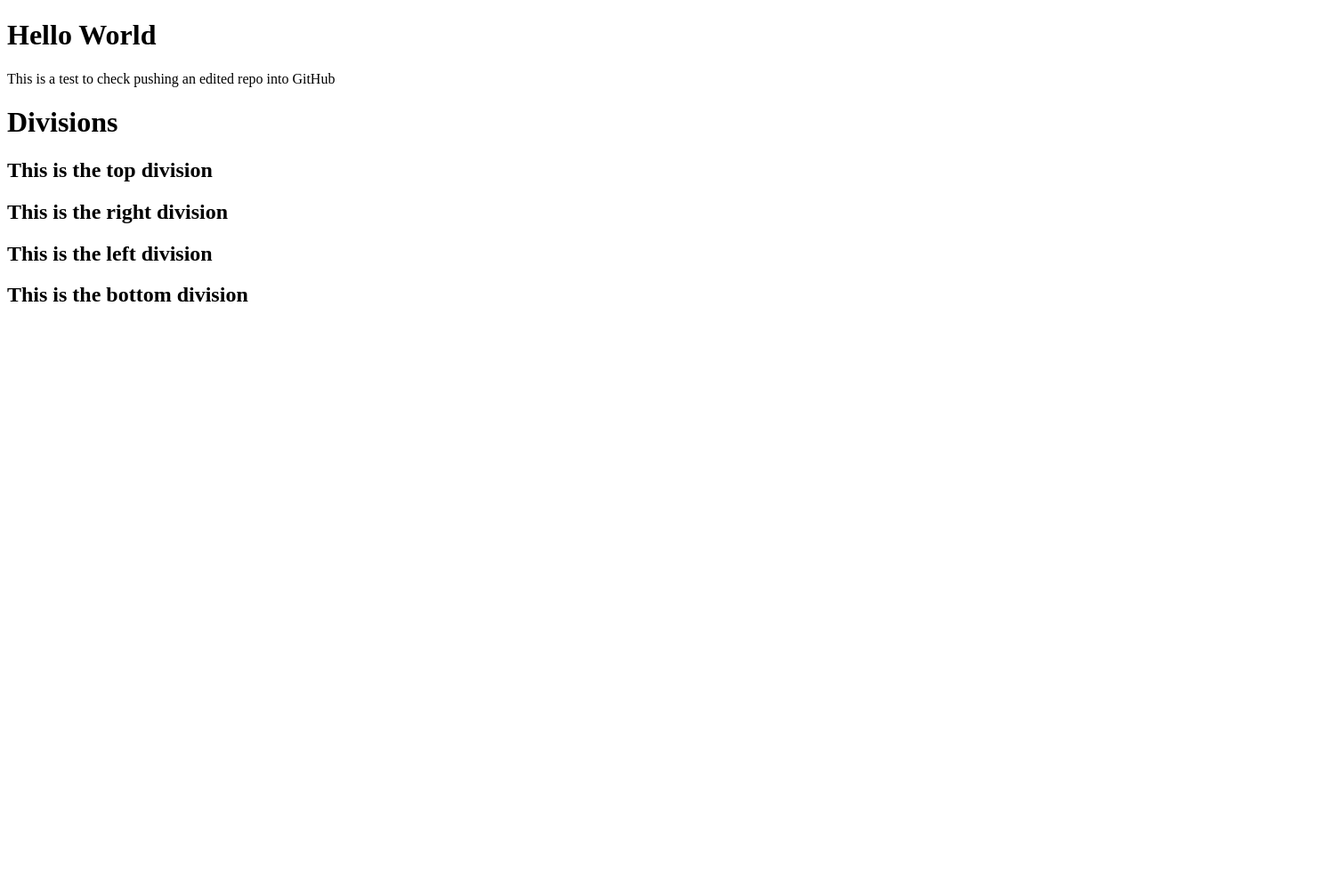
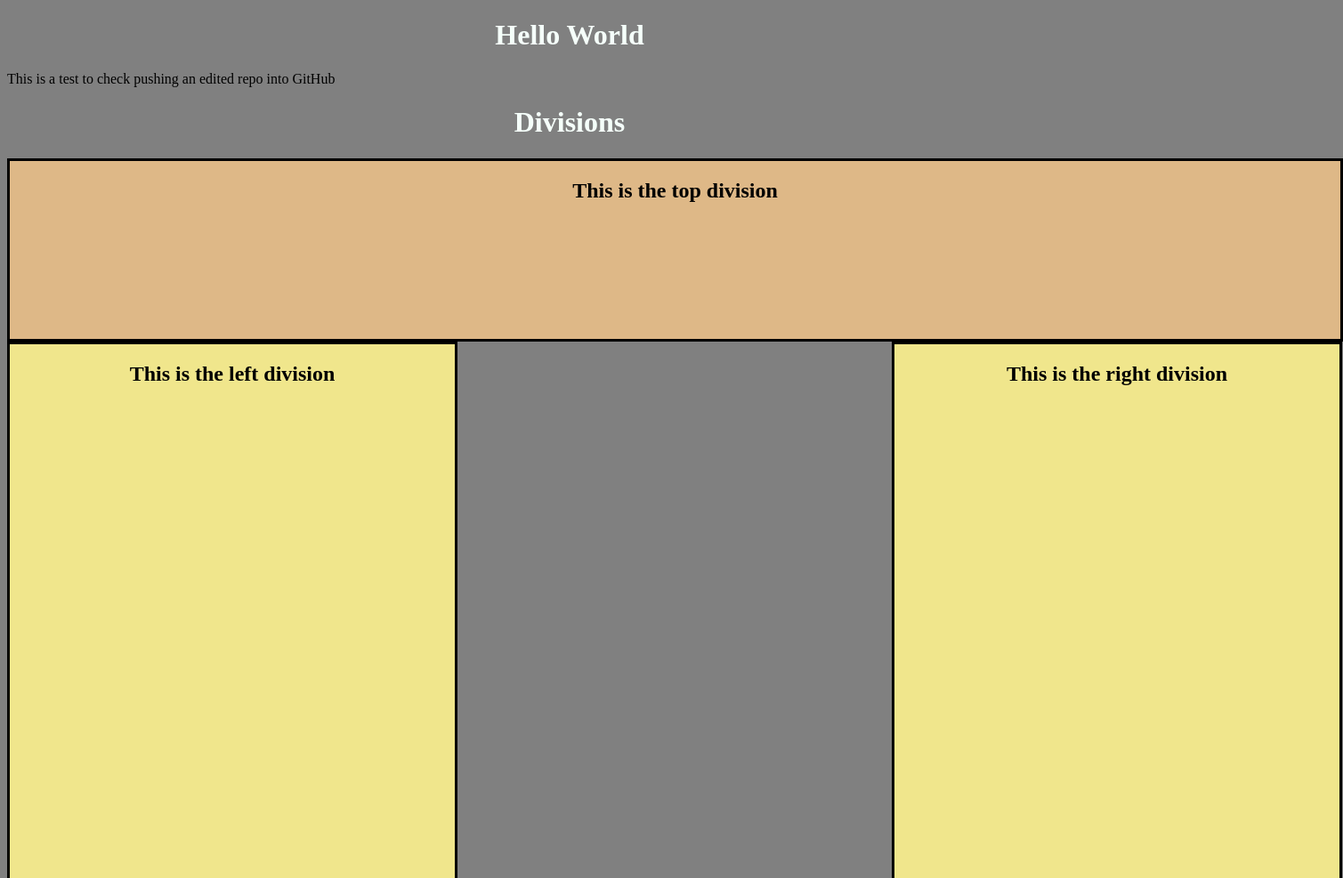
Before and after one commit to akhilaguna/test-repo, a plain HTML site: page index.html in a window 1280 px wide. Shown: the top 987 px of the page at 89% size, 1509 px wide, since content can reach past the window. Before the commit the page ends 800 px from the top, so only its background shows below. Drawn offline with Linux system fonts and the light colour scheme.

Commit message:
added a css file

```diff
--- /dev/null
+++ b/index.css
@@ -0,0 +1,47 @@
+body
+{
+    background-color: grey;
+}
+h1
+{
+    color:mintcream;
+    text-align: center;
+}
+h2
+{
+    text-align: center;
+}
+#top
+{
+    width:1495px;
+    height:200px;
+    border: solid black;
+    background-color: burlywood;
+}
+#left
+{
+    width:500px;
+    height:600px;
+    border: solid black;
+    background-color:khaki;
+}
+#right
+{
+    width: 500px;
+    height: 600px;
+    border: solid black;
+    float:right;
+    background-color:khaki;
+}
+#bottom
+{
+    width: 1495px;
+    height: 200px;
+    border: solid black;
+    background-color: burlywood;
+}
+#contain
+{
+    width:1500px;
+    height:1000px;
+}
--- a/index.html
+++ b/index.html
@@ -2,6 +2,7 @@
 <html lang="en">
 <head>
     <title>test-repo</title>
+    <link rel="stylesheet" type="text/css" href="index.css">
 </head>
 <body>
     <h1>Hello World</h1>
```
